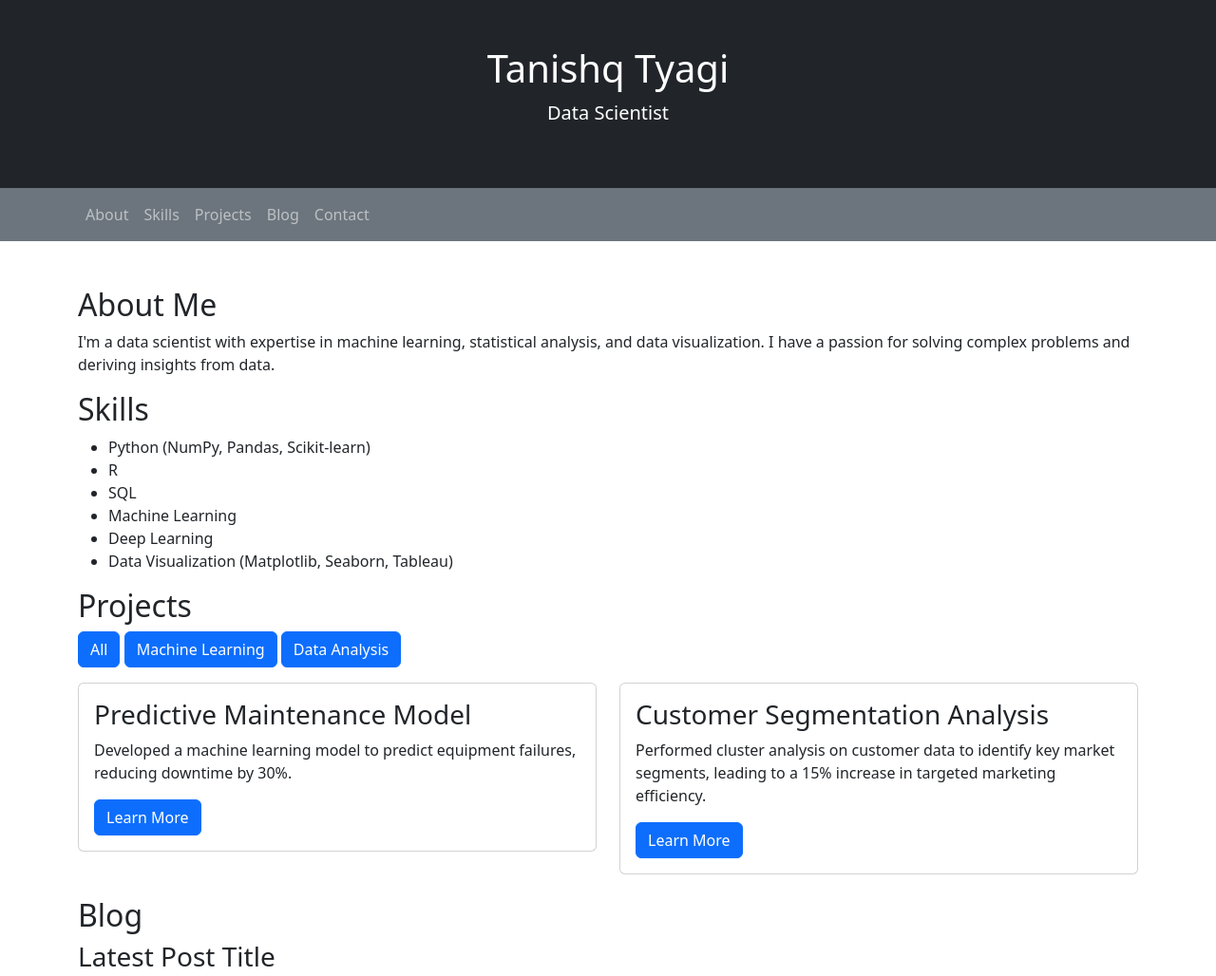
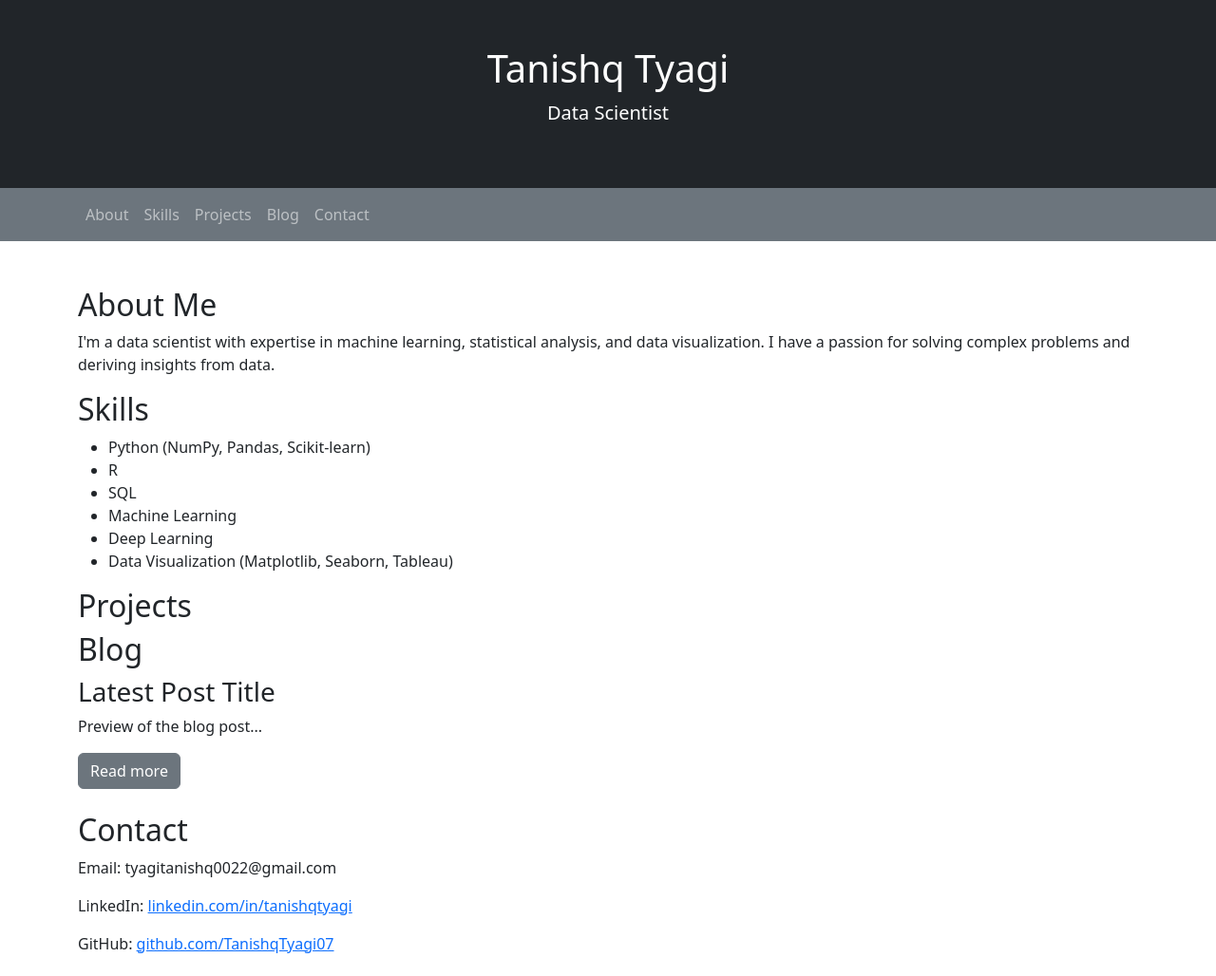
Before and after one commit to TanishqTyagi07/TanishqTyagi07.github.io, a plain HTML site: page index.html in a window 1280 px wide. Shown: the top 1028 px of the page at 95% size. Drawn offline with nearby package versions, Linux system fonts and the light colour scheme; a script that the page names is missing.

Commit message:
Update index.html

```diff
--- a/index.html
+++ b/index.html
@@ -10,6 +10,7 @@
     <link href="https://cdn.jsdelivr.net/npm/bootstrap@5.3.0/dist/css/bootstrap.min.css" rel="stylesheet">
     <script src="https://cdn.jsdelivr.net/npm/bootstrap@5.3.0/dist/js/bootstrap.bundle.min.js"></script>
     <script src="script.js" defer></script>
+    <script src="https://cdn.jsdelivr.net/gh/lepture/github-cards@latest/jsdelivr/widget.js"></script>
 </head>
 <body>
     <header class="bg-dark text-white text-center py-5">
@@ -53,32 +54,8 @@
         </section>
 
         <section id="projects">
-            <h2>Projects</h2>
-            <div class="mb-3">
-                <button class="btn btn-primary filter-btn" data-filter="all">All</button>
-                <button class="btn btn-primary filter-btn" data-filter="machine-learning">Machine Learning</button>
-                <button class="btn btn-primary filter-btn" data-filter="data-analysis">Data Analysis</button>
-            </div>
-            <div class="row">
-                <div class="col-md-6 mb-4 project" data-category="machine-learning">
-                    <div class="card">
-                        <div class="card-body">
-                            <h3 class="card-title">Predictive Maintenance Model</h3>
-                            <p class="card-text">Developed a machine learning model to predict equipment failures, reducing downtime by 30%.</p>
-                            <a href="#" class="btn btn-primary">Learn More</a>
-                        </div>
-                    </div>
-                </div>
-                <div class="col-md-6 mb-4 project" data-category="data-analysis">
-                    <div class="card">
-                        <div class="card-body">
-                            <h3 class="card-title">Customer Segmentation Analysis</h3>
-                            <p class="card-text">Performed cluster analysis on customer data to identify key market segments, leading to a 15% increase in targeted marketing efficiency.</p>
-                            <a href="#" class="btn btn-primary">Learn More</a>
-                        </div>
-                    </div>
-                </div>
-            </div>
+             <h2>Projects</h2>
+             <div class="github-card" data-user="TanishqTyagi07"></div>
         </section>
 
         <section id="blog">
```
